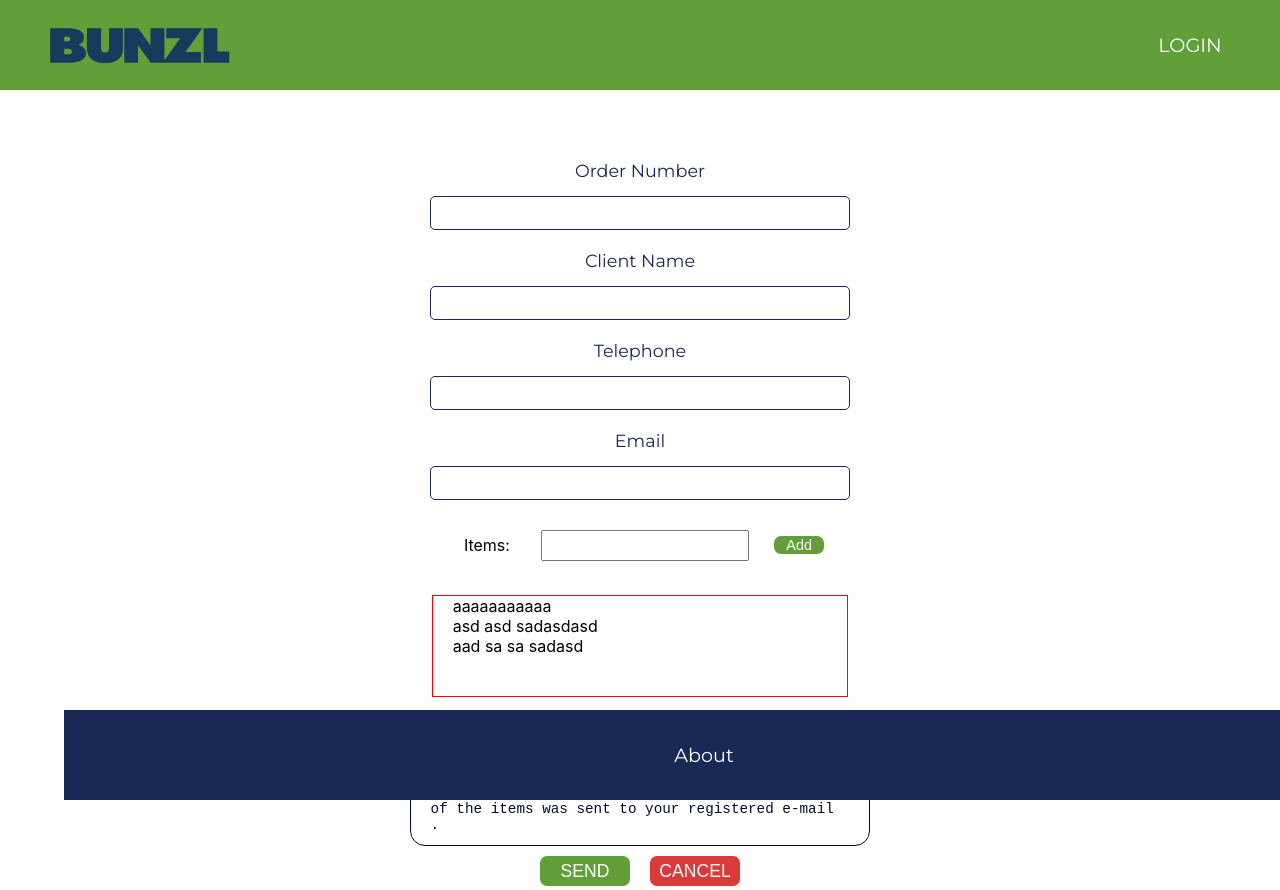
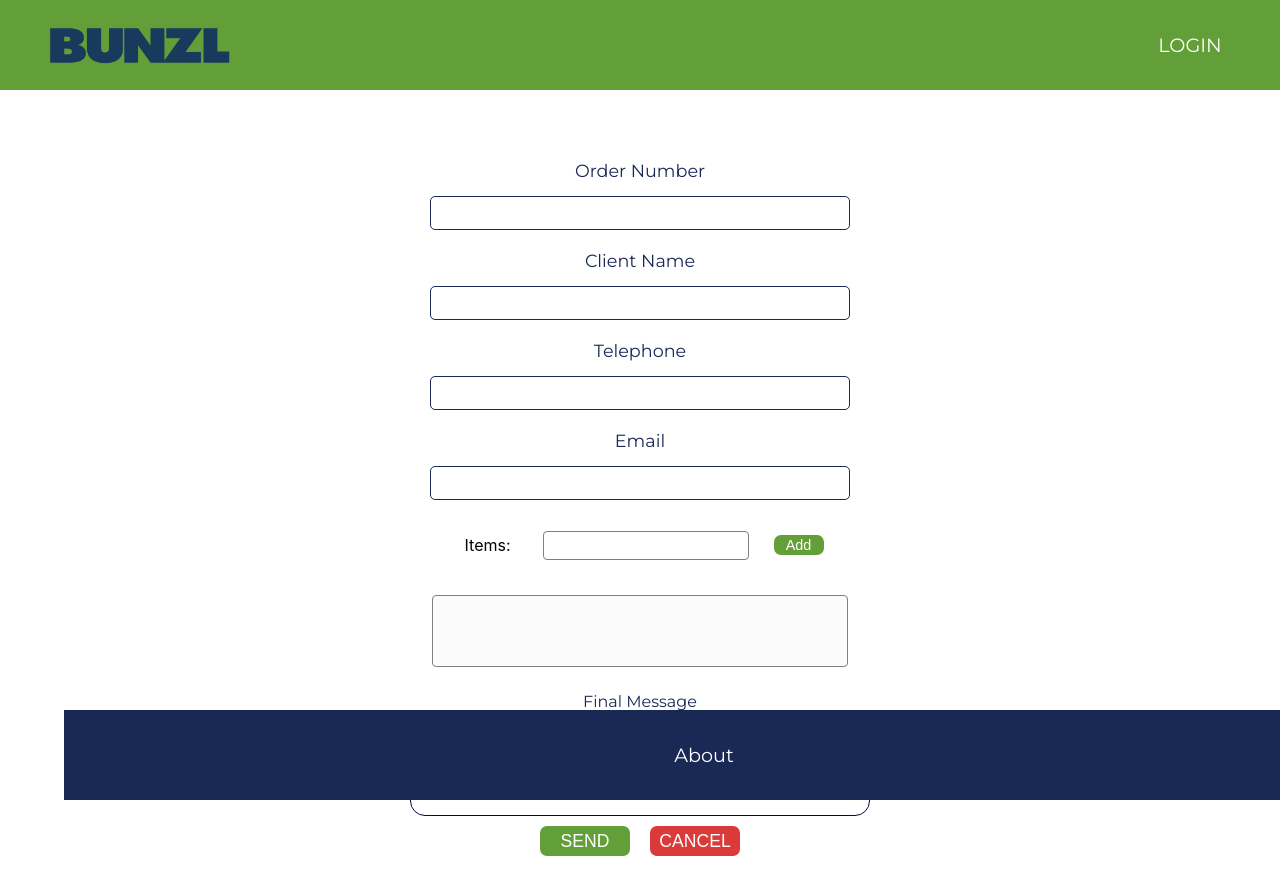
Before and after one commit to JohnBorges52/Bunzl-Validation-test, a React (Create React App) app in the folder client/: page / in a window 1280 px wide. Built offline with nearby package versions, Linux system fonts and the light colour scheme.

Commit message:
add items to a box to be sent to email

```diff
--- a/client/src/components/BackOrderForm.jsx
+++ b/client/src/components/BackOrderForm.jsx
@@ -12,11 +12,14 @@ export const BackOrderForm = () => {
 
   const [finalMessage, setFinalMessage] = useState('')
 
-  const [items, setItems] = useState([])
+  const [currentItem, setCurrentItem] = useState();
+  const [itemsList, setItemsList] = useState([]);
+
 
   useEffect(()=> {
     setFinalMessage(`Hello ${clientName}! Your backorder number ${orderNumber} is ready for pick up at Bunzl Hygiene. The list of the items was sent to your registered e-mail ${email}.`)
-  },[clientName, orderNumber,email])
+
+  },[clientName, orderNumber,email, currentItem, itemsList])
 
 
   const sendSMS = (e) => {
@@ -24,6 +27,16 @@ export const BackOrderForm = () => {
     axios.post("/users/sendsms", {finalMessage, telephone, email})
     .then(res=>console.log(res.data))
   }
+
+  const addItems = (e) => {
+    e.preventDefault()
+    setItemsList([...itemsList, currentItem])
+    // console.log("CurrentItem:", currentItem);
+    console.log("itemList:", itemsList)
+    setCurrentItem("");
+
+  }
+
 
 return(
 
@@ -57,20 +70,31 @@ return(
     </div>
 
       <div className='area--div'>
+
         <input
         className='items--box'
         name='items'
-        onChange={(e) => setItems(e.target.value)}
-        />
-        <button className='add-items-btn'>Add</button>
+        onChange={(e) => setCurrentItem(e.target.value)}
+
+        >
+
+        </input>
+        <button className='add-items-btn'
+        onClick={(e)=> addItems(e) }
+        > Add </button>
       </div>
+
   </div>
 
   <div className='items--ready--box'>
-    <div className='items--ready'> aaaaaaaaaaa </div>
-    <div className='items--ready'> asd asd sadasdasd</div>
-    <div className='items--ready'> aad sa sa sadasd </div>
 
+  {(itemsList.map(element => {
+
+    return(
+
+      <div className='items--ready'>{element}</div>
+      )
+  }))}
 
   </div>
 
--- a/client/src/styles/maincontainer.scss
+++ b/client/src/styles/maincontainer.scss
@@ -32,6 +32,9 @@
   width: 200px;
   height: 25px;
   margin-right: 25px;
+  border: 1px solid grey;
+  border-radius: 4px;
+
 
 }
 
@@ -44,9 +47,15 @@
 
 .items--ready--box{
   width: 45%;
-  height: 100px;
-  border: 1px solid red;
+  min-height: 50px;
+  height: fit-content;
+  overflow:scroll;
+  border: 1px solid grey;
+  background-color: rgba(128, 128, 128, 0.034);
+  border-radius: 4px;
   margin-bottom: 25px;
+  padding-top: 10px;
+  padding-bottom: 10px;
 }
 
 .items--ready{
@@ -56,6 +65,7 @@
 }
 .add-items-btn{
   background-color: #639f38;
+  height: 20px;
   color:white;
   font-weight: 300;
   font-size: 0.9em;
```
